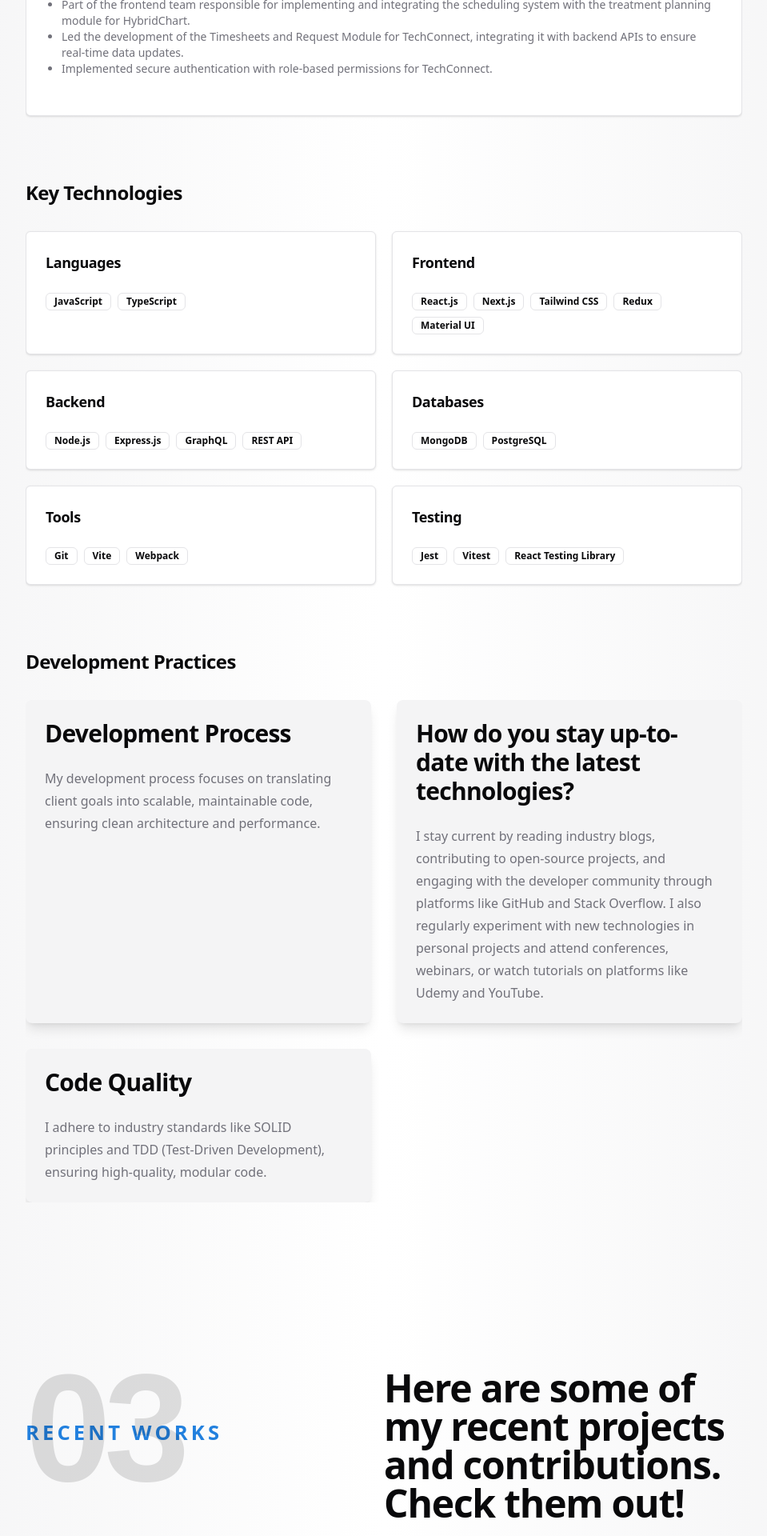
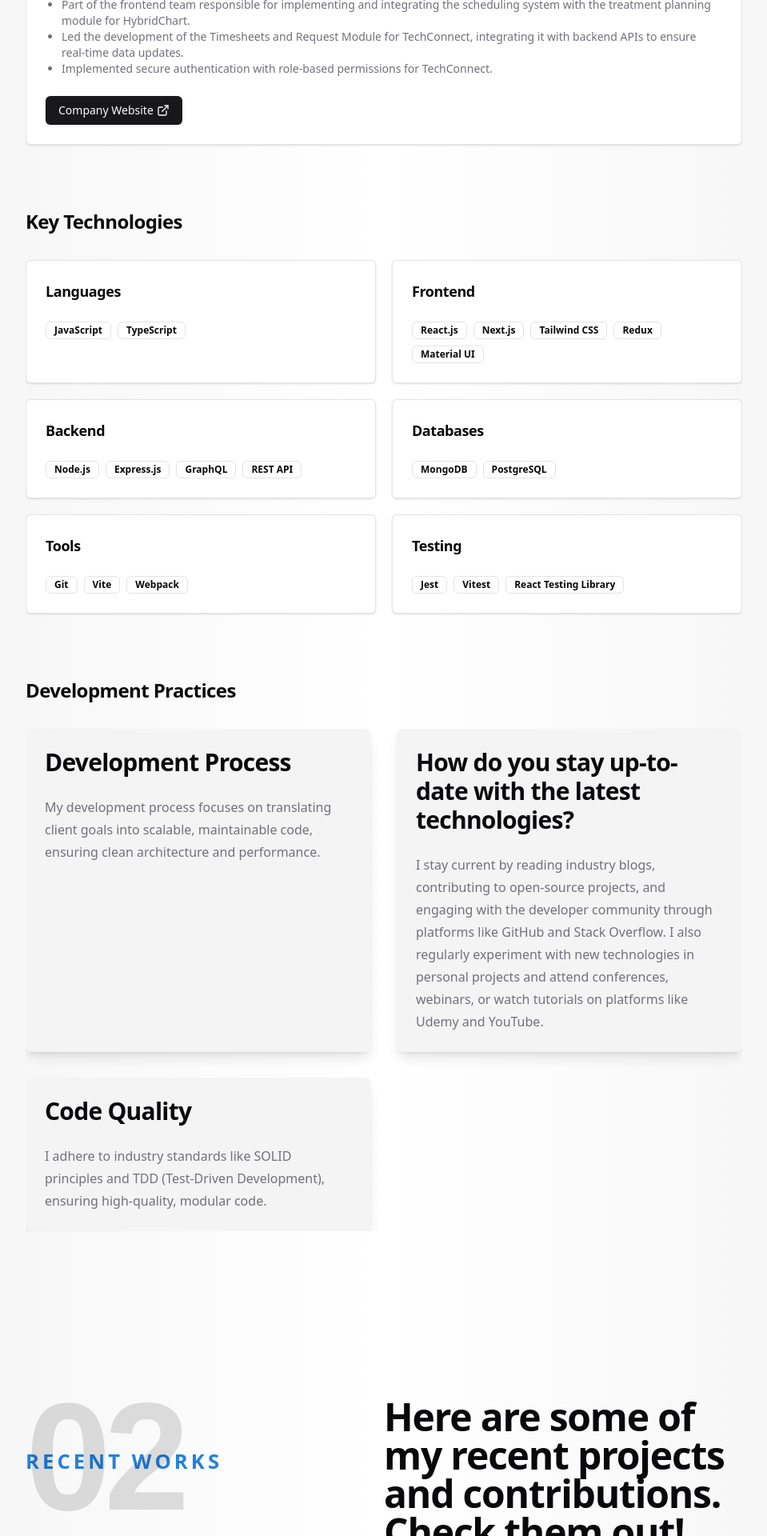
Before and after one commit to eaysin-dev/eaysin-io, a Next.js app: page / in a window 1280 px wide. Shown: the part 2220-4140 px from the top of the page at 80% size, without its empty margins (160-1119 px from the left). Built offline with nearby package versions, Linux system fonts and the light colour scheme.

Commit message:
update data content in career

```diff
--- a/components/sections/expertise/career.tsx
+++ b/components/sections/expertise/career.tsx
@@ -9,12 +9,13 @@ import {
   CardTitle,
 } from "@/components/ui/card";
 import { Typography } from "@/components/ui/typography";
+import { uuid } from "@/utils/shortid";
 import { BriefcaseIcon, ExternalLinkIcon, MapPinIcon } from "lucide-react";
 import Link from "next/link";
 
 export const careers = [
   {
-    id: 1,
+    id: uuid(),
     role: "React Developer",
     company: "Excel Technologies Ltd.",
     location: "Dhaka, Bangladesh",
@@ -31,10 +32,10 @@ export const careers = [
       "Integrated Remote Desktop Protocol (RDP) for live troubleshooting.",
     ],
     technologies: ["TypeScript", "React.js", "Redux Toolkit", "Tailwind CSS"],
-    website: "https://smartcarepro.com", // External resource SmartCare Pro Overview
+    website: "https://www.excelbd.com/",
   },
   {
-    id: 2,
+    id: uuid(),
     role: "Frontend Developer",
     company: "Blackrock IT Solutions (Contract)",
     location: "Mesa, Arizona, USA",
@@ -54,71 +55,12 @@ export const careers = [
       "Redux Toolkit",
       "SCSS",
     ],
-    website: null, // No external website provided
+    website: "https://www.blackrockitsolutions.com/",
   },
 ];
 
 const Career = () => {
   return (
-    // <>
-    //   <div className="row">
-    //     <Typography variant="h2">Career</Typography>
-    //   </div>
-
-    //   <div className="row block-900-full grid lg:grid-cols-2 gap-5 pt-7">
-    //     {careers?.map((career) => (
-    //       <Card
-    //         key={career.id}
-    //         className="hover:shadow-lg transition-shadow rounded-md"
-    //       >
-    //         <CardHeader>
-    //           <CardTitle className="text-xl font-semibold">
-    //             {career.role}
-    //           </CardTitle>
-    //           <CardDescription>
-    //             <span className="text-sm text-muted-foreground">
-    //               {career.date}
-    //             </span>
-    //           </CardDescription>
-    //         </CardHeader>
-    //         <CardContent>
-    //           <Typography
-    //             variant="p"
-    //             className="text-sm text-muted-foreground mb-4"
-    //           >
-    //             {career.description}
-    //           </Typography>
-
-    //           <div className="mb-2 space-y-1.5">
-    //             <Badge variant="outline" className="mr-2">
-    //               {career.company}
-    //             </Badge>
-    //             <Badge variant="outline" className="mr-2">
-    //               {career.location}
-    //             </Badge>
-    //             {career.type && (
-    //               <Badge variant="outline" className="mr-2 capitalize">
-    //                 {career.type}
-    //               </Badge>
-    //             )}
-    //           </div>
-    //         </CardContent>
-    //         <CardFooter className="flex justify-between">
-    //           {career.website && (
-    //             <Link href={career.website} target="_blank">
-    //               <Button
-    //                 rel="noopener noreferrer"
-    //                 className="flex items-center gap-1 hover:underline"
-    //               >
-    //                 Company Website <ExternalLinkIcon className="h-4 w-4" />
-    //               </Button>
-    //             </Link>
-    //           )}
-    //         </CardFooter>
-    //       </Card>
-    //     ))}
-    //   </div>
-    // </>
     <>
       <div className="row">
         <Typography variant="h2">Career</Typography>
--- a/components/sections/hero/hero.tsx
+++ b/components/sections/hero/hero.tsx
@@ -91,7 +91,7 @@ const Hero = () => {
         </ul>
       </div>
 
-      <div className="relative bottom-5 right-2">
+      {/* <div className="relative bottom-5 right-2">
         <a
           href="#about"
           className="smoothscroll absolute bottom-[1.5rem] right-9 flex items-center justify-center bg-black rounded-full size-[3rem] hover:bg-baseColor transition-all"
@@ -107,7 +107,7 @@ const Hero = () => {
             <path d="M12 24l-8-9h6v-15h4v15h6z" />
           </svg>
         </a>
-      </div>
+      </div> */}
     </section>
   );
 };
--- a/components/sections/portfolio/index.tsx
+++ b/components/sections/portfolio/index.tsx
@@ -23,7 +23,7 @@ const Portfolio = () => {
       <SectionHeader
         title="Recent Works"
         description="Here are some of my recent projects and contributions. Check them out!"
-        dataNum="03"
+        dataNum="02"
       />
       <div className="flex items-center justify-center mt-12 md:mt-0 mb-2 md:mb-5">
         <Tabs
```
